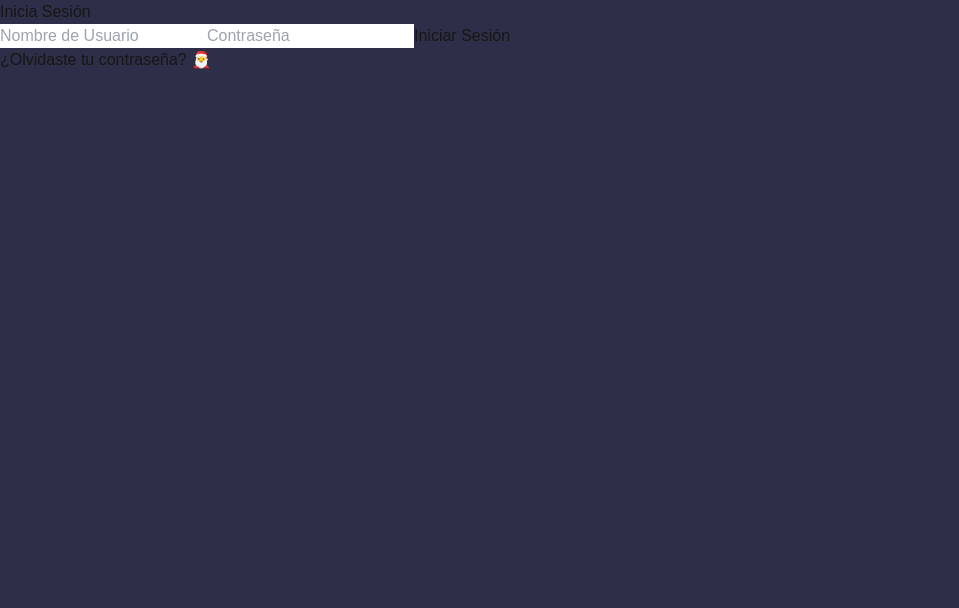
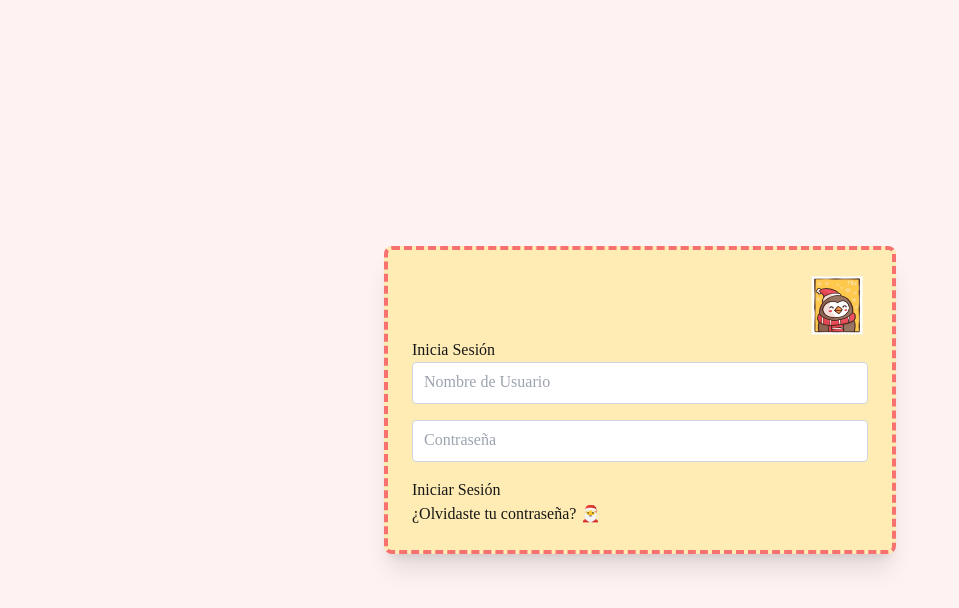
Before and after one commit to Betulioo/secretSanta, a Next.js app: page /login in a window 1280 px wide. Shown: the top 608 px of the page, without its empty margins (0-959 px from the left). Built offline with nearby package versions, Linux system fonts and the light colour scheme.

Commit message:
created login form

```diff
--- a/src/components/Auth/LoginForm.tsx
+++ b/src/components/Auth/LoginForm.tsx
@@ -1,5 +1,8 @@
-import React, { useState } from "react";
+'use client'
+import React from "react";
+import { useState } from "react";
 import axios from "axios";
+import Input from "../ui/Input";
 
 const LoginForm: React.FC = () => {
   const [formData, setFormData] = useState({
@@ -25,17 +28,20 @@ const LoginForm: React.FC = () => {
   };
 
   return (
-    <div className="login-container">
+
+    <div className="flex justify-center items-center min-h-screen bg-red-50 font-navidad">
+      <div className="relative flex flex-col bg-[#FFECB4] shadow-xl rounded-lg p-6 w-full max-w-lg border-4 border-dashed border-red-400">
+      <img src="/image_2-removebg-preview.png" alt="" className="w-[65px] h-16 self-end" />
       <h1>Inicia Sesión</h1>
       <form onSubmit={handleSubmit}>
-        <input
+        <Input
           type="username"
           name="username"
           placeholder="Nombre de Usuario"
           value={formData.username}
           onChange={handleChange}
         />
-        <input
+        <Input
           type="password"
           name="password"
           placeholder="Contraseña"
@@ -43,115 +49,12 @@ const LoginForm: React.FC = () => {
           onChange={handleChange}
         />
         <button type="submit">Iniciar Sesión</button>
+
       </form>
       <a href="#">¿Olvidaste tu contraseña? 🎅</a>
+      </div>
     </div>
   );
 };
 
 export default LoginForm;
-
-
-// import React, { useContext, useState } from "react";
-// import { useNavigate } from "react-router-dom";
-// import { Context } from "../store/appContext";
-// import "../../styles/login.css";
-// import {jwtDecode} from "jwt-decode";
-// import { errors } from './../../../.next/static/chunks/main';
-// import { axios } from 'axios';
-// import { axios } from 'axios';
-
-
-// const Login = () => {
-// 	const { store, actions } = useContext(Context);
-// 	const [email, setEmail] = useState("");
-// 	const [password, setPassword] = useState("");
-// 	const [showPassword, setShowPassword] = useState(false);
-// 	const navigate = useNavigate();
-
-// 	const handleLogin = async (event) => {
-// 		event.preventDefault();
-
-// 		const emailRegex = /^[^\s@]+@[^\s@]+\.[^\s@]+$/;
-
-// 		if (!email || !password) {
-// 			alert("Todos los campos son obligatorios.");
-// 		} else if (!emailRegex.test(email)) {
-// 			alert("El email es incorrecto.");
-// 		} else if (password.length < 8 || password.length > 12) {
-// 			alert("La contraseña debe tener entre 8 y 12 caracteres.");
-// 		} else {
-// 			try {
-// 				await actions.getTokenLogin(email, password);
-// 				const token = store.token;
-
-// 				if (!token) throw new Error("Token no recibido");
-
-// 				const decodedToken = jwtDecode(token);
-// 				localStorage.setItem("token", token);
-
-// 				switch(decodedToken.roles) {
-// 					case "admin":
-// 						navigate("/app/caja");
-// 						break;
-// 					case "cocina":
-// 						navigate("/app/restaurants/1/orders");
-// 						break;
-// 					case "caja":
-// 						navigate("/app/caja");
-// 						break;
-// 					default:
-// 						throw new Error("Rol no reconocido");
-// 				}
-// 			} catch (error) {
-// 				alert("Usuario o contraseña incorrectos.");
-// 				console.error("Login error:", error);
-// 			}
-// 		}
-// 	};
-
-// 	const togglePasswordVisibility = () => {
-// 		setShowPassword(!showPassword);
-// 	}
-
-// 	const handleSectionCreateAccount = () => {
-// 		navigate("/app/signup")
-// 	}
-
-// 	return (
-// 		<section>
-// 			<div className="container-login">
-// 				<div className="formulario inputlogin">
-// 					<form action="#" method="POST">
-// 						<h1>Login</h1>
-// 						<div className="input-container">
-// 							<i className="fa-solid fa-envelope"></i>
-// 							<input type="email" value={email} onChange={(event) => setEmail(event.target.value)} required></input>
-// 							<label htmlFor="Email">Email</label>
-// 						</div>
-// 						<div className="input-container password">
-// 							<i className={`fa-solid ${showPassword ? 'fa-lock-open' : 'fa-lock'}`} onClick={togglePasswordVisibility}></i>
-// 							<input type={showPassword ? "text" : "password"} value={password} onChange={(event) => setPassword(event.target.value)} required></input>
-// 							<label htmlFor="Contraseña">Password</label>
-// 						</div>
-// 						<div className="olvidar">
-// 							<label htmlFor="forgotPassword">
-// 								<input type="checkbox"/> Remember me
-// 							</label>
-// 						</div>
-// 						<button className="r6" onClick={handleLogin}>Access</button>
-// 					</form>
-// 					<div>
-
-// 						<div className="registrar">
-// 							<p>Not have an account ?</p>
-// 							<button onClick={handleSectionCreateAccount}>Create an account</button>
-// 						</div>
-// 					</div>
-// 				</div>
-// 			</div>
-// 		</section>
-// 	);
-// };
-
-// export default Login;
```
